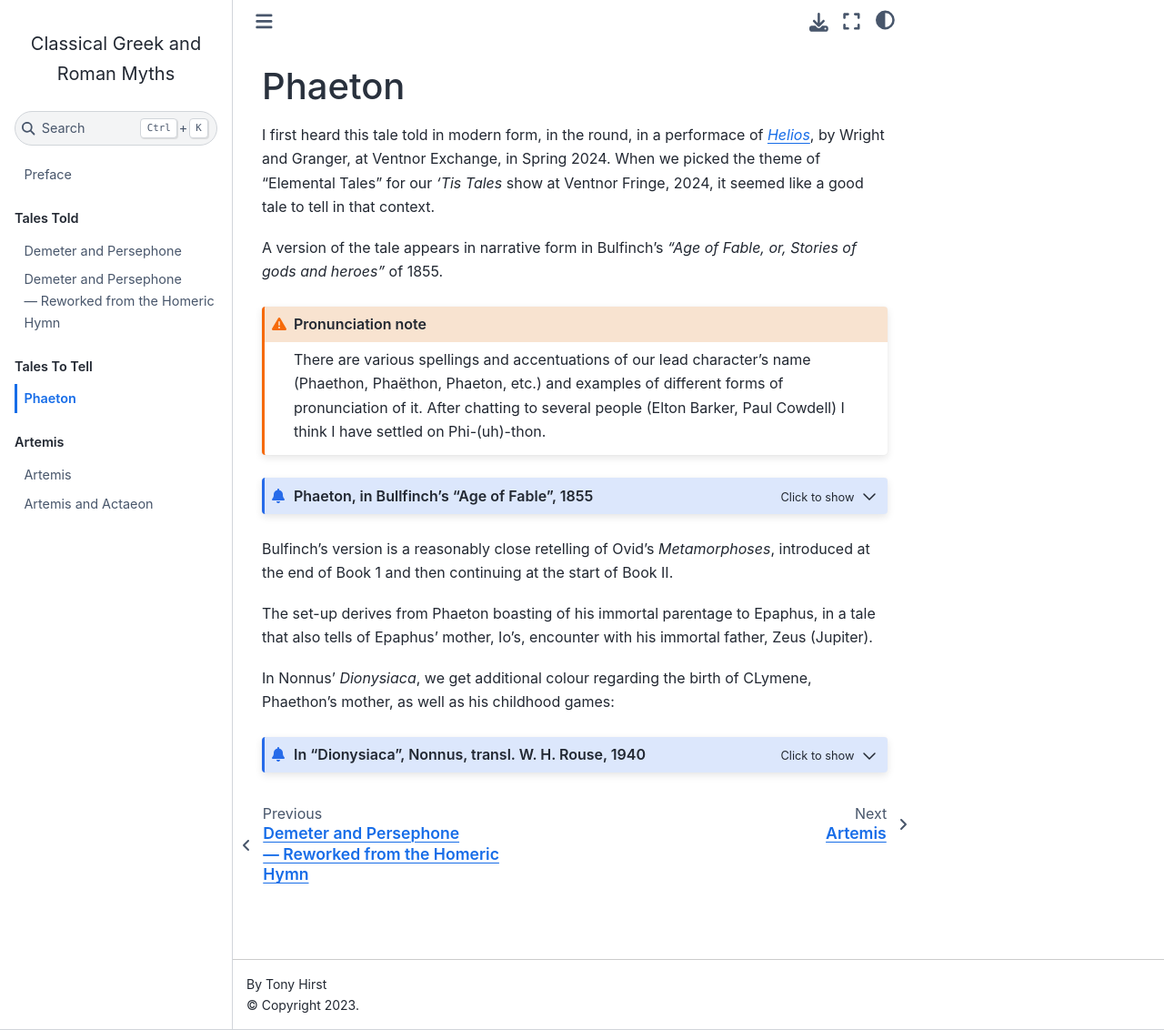
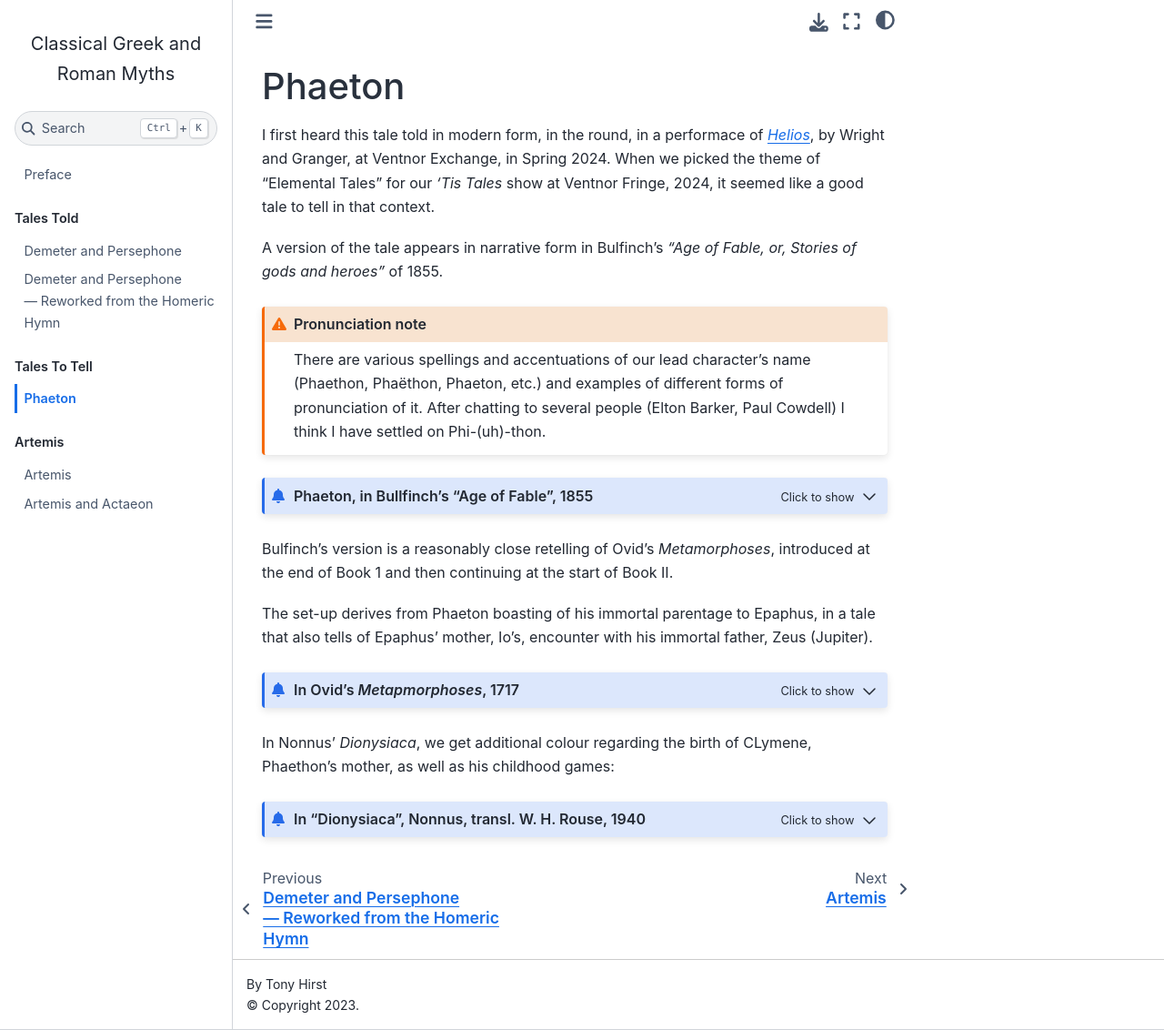
Before and after one commit to psychemedia/classical-roman-and-greek-myths, a Jupyter Book: the page built from phaeton.md, in a window 1280 px wide and 1132 px high. Shown: the whole window at 91% size. Built offline with Jupyter Book 1.0.4 settings and Sphinx 7.4.7 and the Sphinx Book theme 1.1.4, drawn with Linux system fonts in a browser that asks for light colours.

Commit message:
Update phaeton.md

````diff
--- a/phaeton.md
+++ b/phaeton.md
@@ -79,7 +79,7 @@ Bulfinch's version is a reasonably close retelling of Ovid's *Metamorphoses*, in
 
 The set-up derives from Phaeton boasting of his immortal parentage to Epaphus, in a tale that also tells of Epaphus' mother, Io's, encounter with his immortal father, Zeus (Jupiter).
 
-```{admonition}
+```{admonition} In Ovid's *Metapmorphoses*, 1717
 :class: dropdown
 https://archive.org/details/bim_eighteenth-century_ovids-metamorphoses-in-_ovid_1717/page/n73/mode/1up?q=phaeton
 
````
